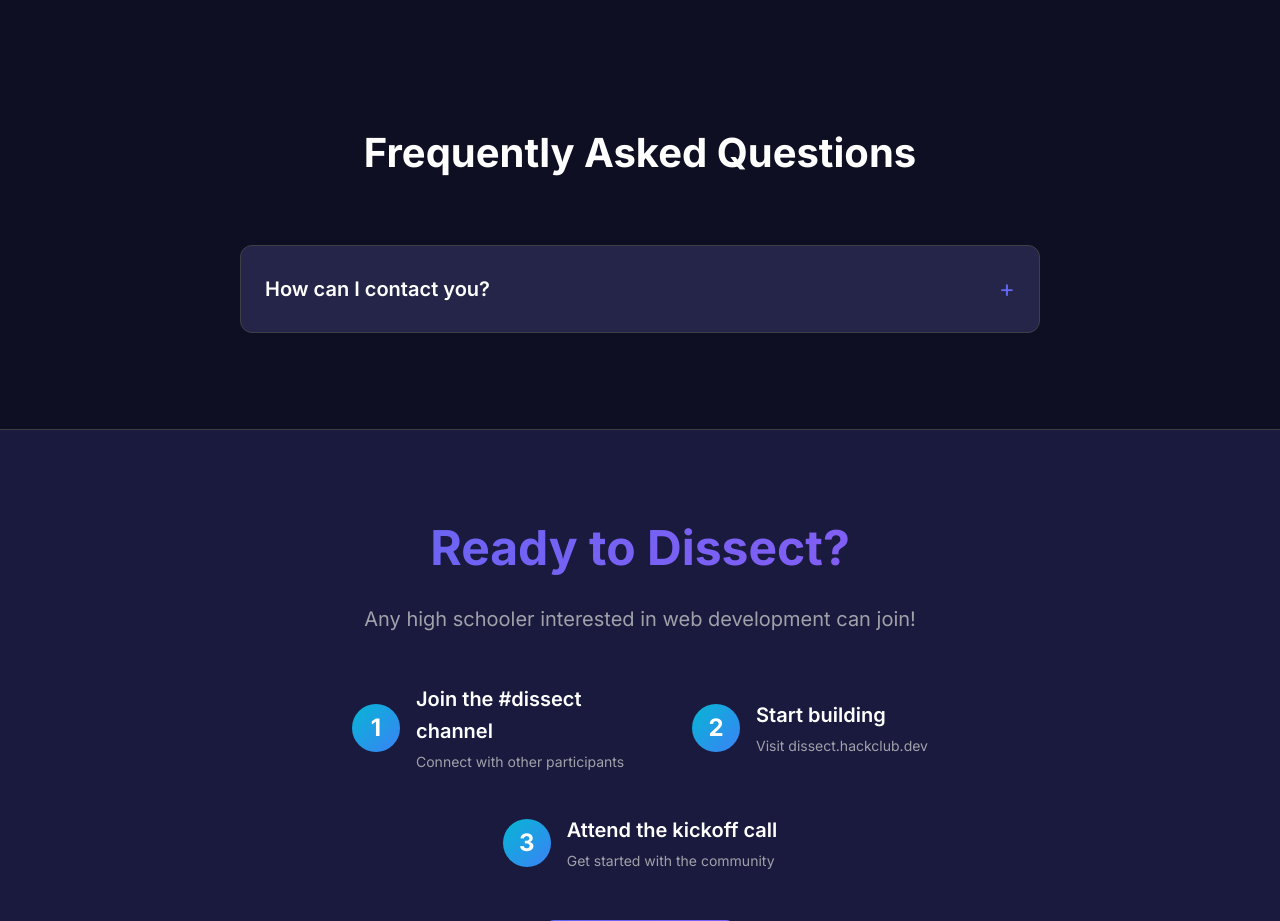
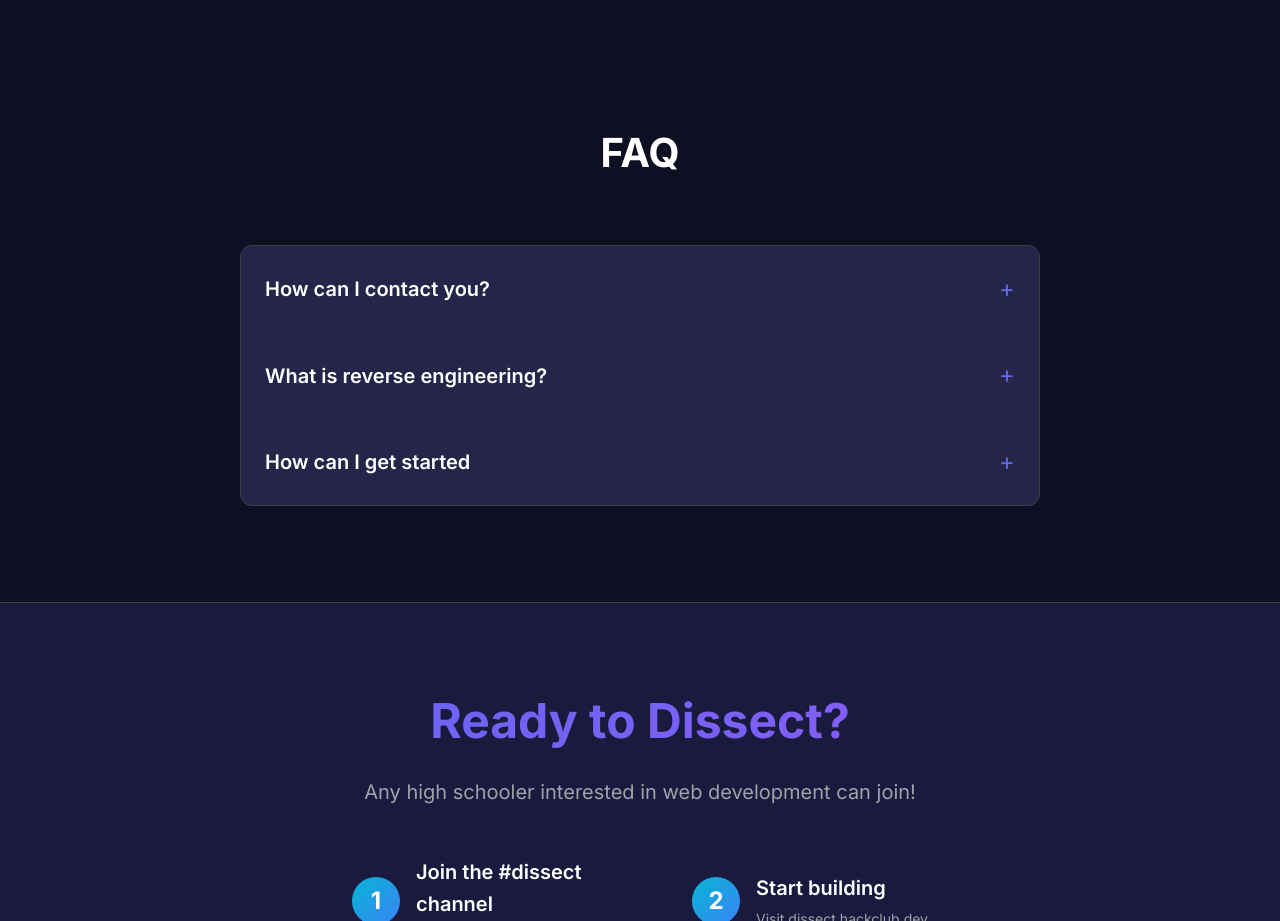
Before and after one commit to meiciji/Dissect-bts, a plain HTML site: page index.html in a window 1280 px wide. Shown: the part 4640-5561 px from the top of the page. Drawn offline with Linux system fonts and the light colour scheme.

Commit message:
Expanded FAQ

```diff
--- a/index.html
+++ b/index.html
@@ -264,7 +264,7 @@
     <section id="faq" class="section">
       <div class="container">
         <div class="section-header">
-          <h2>Frequently Asked Questions</h2>
+          <h2>FAQ</h2>
         </div>
 
         <div class="faq-content">
@@ -274,8 +274,41 @@
               <span class="faq-toggle">+</span>
             </div>
             <div class="faq-answer">
-              <p>You can reach us through the #dissect channel on the Hack Club Slack. If you need direct support, you can also message the event organizers in the channel or reach out to Hack Club staff for assistance.</p>
+              <p>meiyingtham8@gmail.com or @Mei Tham on Slack!</p>
             </div>
+
+
+            <div class="faq-question">
+              <h3>What is reverse engineering?</h3>
+              <span class="faq-toggle">+</span>
+            </div>
+            <div class="faq-answer">
+              <p>Reverse engineering is the process of analyzing and understanding the design, structure, and functionality of a product or system by working backward from its final form. It involves taking apart an object or software to uncover its inner workings and understand how it was created.</p>
+            </div>
+
+            <div class="faq-question">
+              <h3>How can I get started</h3>
+              <span class="faq-toggle">+</span>
+            </div>
+            <div class="faq-answer">
+              <h3>How can I get started?</h3>
+              <span class="faq-toggle">+</span>
+              </div>
+              <div class="faq-answer">
+                <p>
+                  A great way to get started is by choosing a website you really like—this could be a popular one like Instagram, Facebook, or Spotify, or even a simpler site like a blog or a personal portfolio.
+                </p>
+                <p>
+                  Start by asking yourself: What do you like about this website? Is it the layout, the colors, the animations, or how the buttons work? Pick one small part of the site that interests you—like a navigation bar, a login form, or a photo gallery—and try recreating it using HTML, CSS, and JavaScript.
+                </p>
+                <p>
+                  Don’t worry if it’s not perfect! The goal is to learn by doing. Use free resources like <a href="https://www.w3schools.com">W3Schools</a>, <a href="https://developer.mozilla.org">MDN Web Docs</a>, or YouTube tutorials to help guide you step by step. As you build, you'll get more comfortable with the code and start to understand how real websites work.
+                </p>
+              </div>
+
+            </div>
+
+
           </div>
         </div>
       </div>
```
